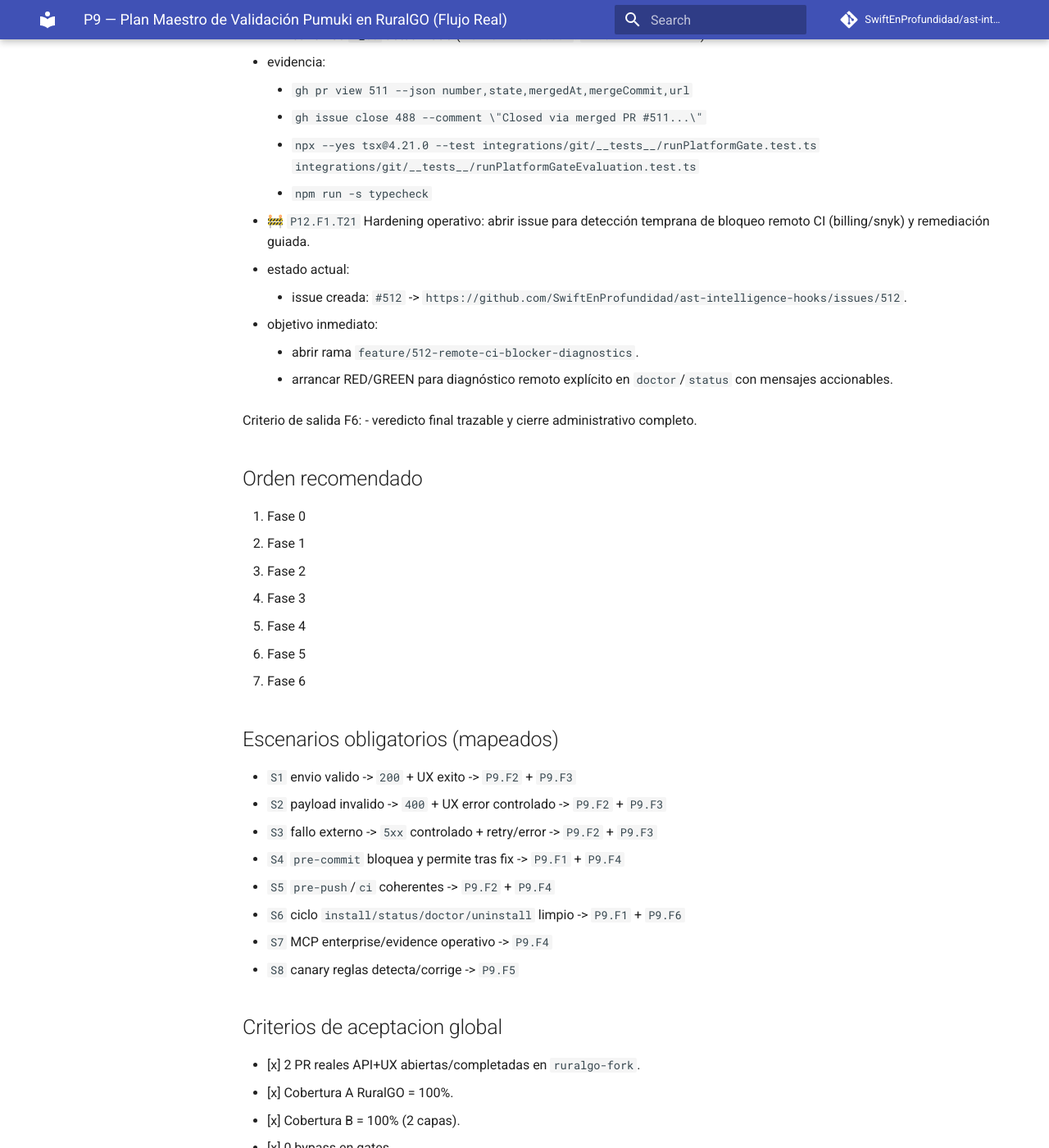
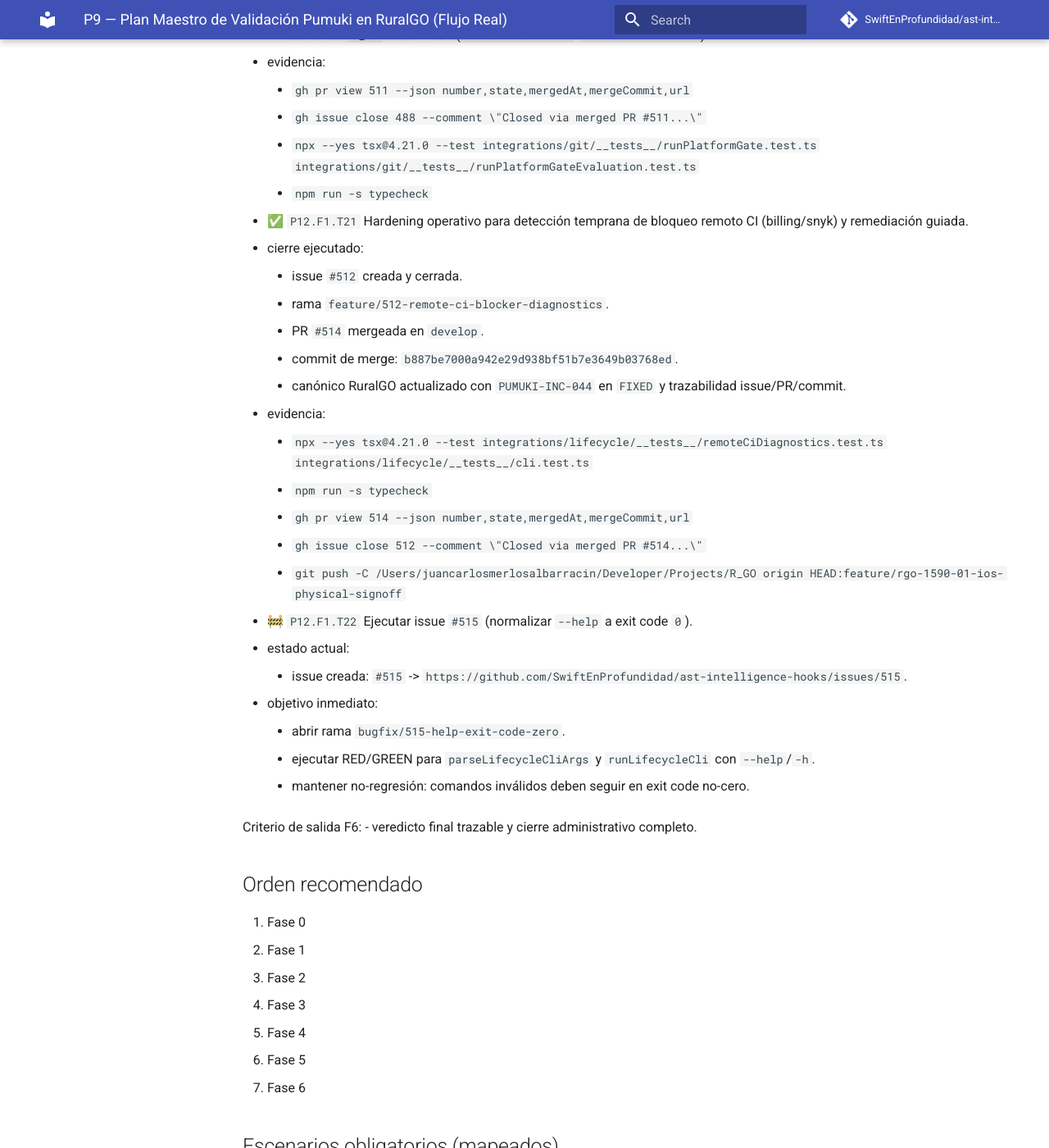
Before and after one commit to SwiftEnProfundidad/ast-intelligence-hooks, an MkDocs documentation site: the page built from docs/seguimiento-completo-validacion-ruralgo-03-03-2026.md, in a window 1280 px wide and 1400 px high, scrolled down 35757 px. Shown: the whole window at 82% size. Built offline with MkDocs 1.6.1 and Material for MkDocs 9.7.7, drawn with Linux system fonts in a browser that asks for light colours; comment, search, counter and statistics services are not loaded.

Commit message:
docs(tracking): close P12 T21 and activate P12 T22

```diff
--- a/docs/seguimiento-completo-validacion-ruralgo-03-03-2026.md
+++ b/docs/seguimiento-completo-validacion-ruralgo-03-03-2026.md
@@ -1003,12 +1003,26 @@ Criterio de salida F5:
     - `gh issue close 488 --comment \"Closed via merged PR #511...\"`
     - `npx --yes tsx@4.21.0 --test integrations/git/__tests__/runPlatformGate.test.ts integrations/git/__tests__/runPlatformGateEvaluation.test.ts`
     - `npm run -s typecheck`
-- 🚧 `P12.F1.T21` Hardening operativo: abrir issue para detección temprana de bloqueo remoto CI (billing/snyk) y remediación guiada.
+- ✅ `P12.F1.T21` Hardening operativo para detección temprana de bloqueo remoto CI (billing/snyk) y remediación guiada.
+  - cierre ejecutado:
+    - issue `#512` creada y cerrada.
+    - rama `feature/512-remote-ci-blocker-diagnostics`.
+    - PR `#514` mergeada en `develop`.
+    - commit de merge: `b887be7000a942e29d938bf51b7e3649b03768ed`.
+    - canónico RuralGO actualizado con `PUMUKI-INC-044` en `FIXED` y trazabilidad issue/PR/commit.
+  - evidencia:
+    - `npx --yes tsx@4.21.0 --test integrations/lifecycle/__tests__/remoteCiDiagnostics.test.ts integrations/lifecycle/__tests__/cli.test.ts`
+    - `npm run -s typecheck`
+    - `gh pr view 514 --json number,state,mergedAt,mergeCommit,url`
+    - `gh issue close 512 --comment \"Closed via merged PR #514...\"`
+    - `git push -C /Users/juancarlosmerlosalbarracin/Developer/Projects/R_GO origin HEAD:feature/rgo-1590-01-ios-physical-signoff`
+- 🚧 `P12.F1.T22` Ejecutar issue `#515` (normalizar `--help` a exit code `0`).
   - estado actual:
-    - issue creada: `#512` -> `https://github.com/SwiftEnProfundidad/ast-intelligence-hooks/issues/512`.
+    - issue creada: `#515` -> `https://github.com/SwiftEnProfundidad/ast-intelligence-hooks/issues/515`.
   - objetivo inmediato:
-    - abrir rama `feature/512-remote-ci-blocker-diagnostics`.
-    - arrancar RED/GREEN para diagnóstico remoto explícito en `doctor`/`status` con mensajes accionables.
+    - abrir rama `bugfix/515-help-exit-code-zero`.
+    - ejecutar RED/GREEN para `parseLifecycleCliArgs` y `runLifecycleCli` con `--help`/`-h`.
+    - mantener no-regresión: comandos inválidos deben seguir en exit code no-cero.
 
 Criterio de salida F6:
 - veredicto final trazable y cierre administrativo completo.
```
Also changed, not shown: docs/registro-maestro-de-seguimiento.md (+1 -1 lines).
